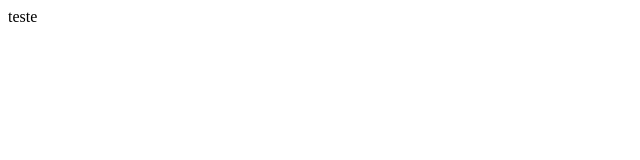
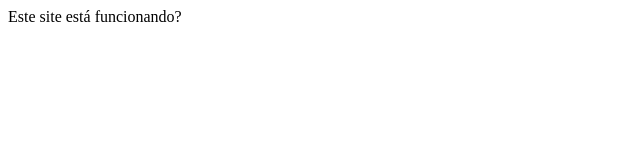
Before and after one commit to Furquimn/Furquimn.github.io, a plain HTML site: page index.html in a window 1280 px wide. Shown: the whole page, without its empty margins (0-640 px from the left). Drawn offline with Linux system fonts and the light colour scheme.

Commit message:
Iniciando site

```diff
--- a/index.html
+++ b/index.html
@@ -6,6 +6,6 @@
     <title>Document</title>
 </head>
 <body>
-    teste
+    Este site está funcionando?
 </body>
 </html>
```
